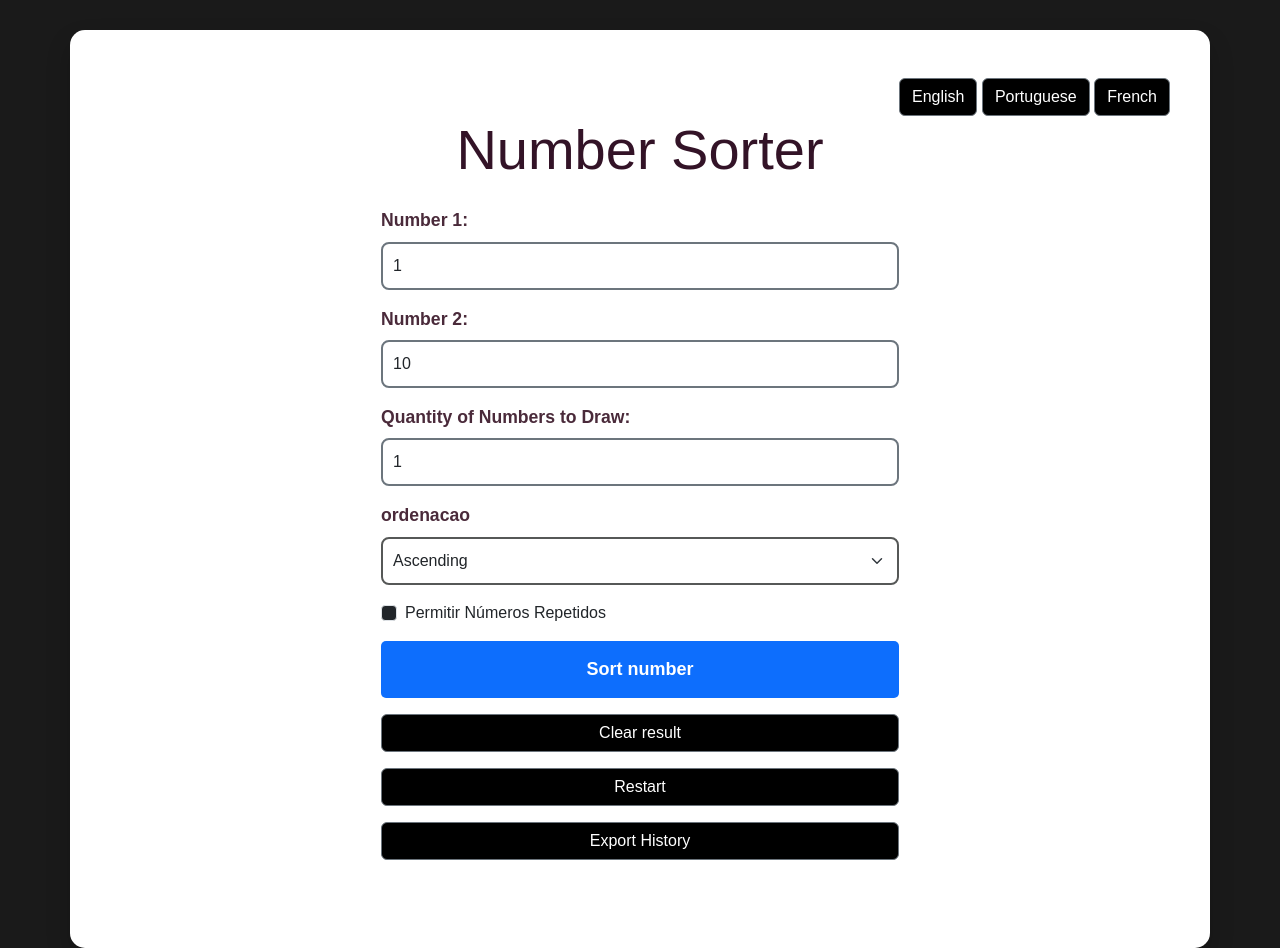
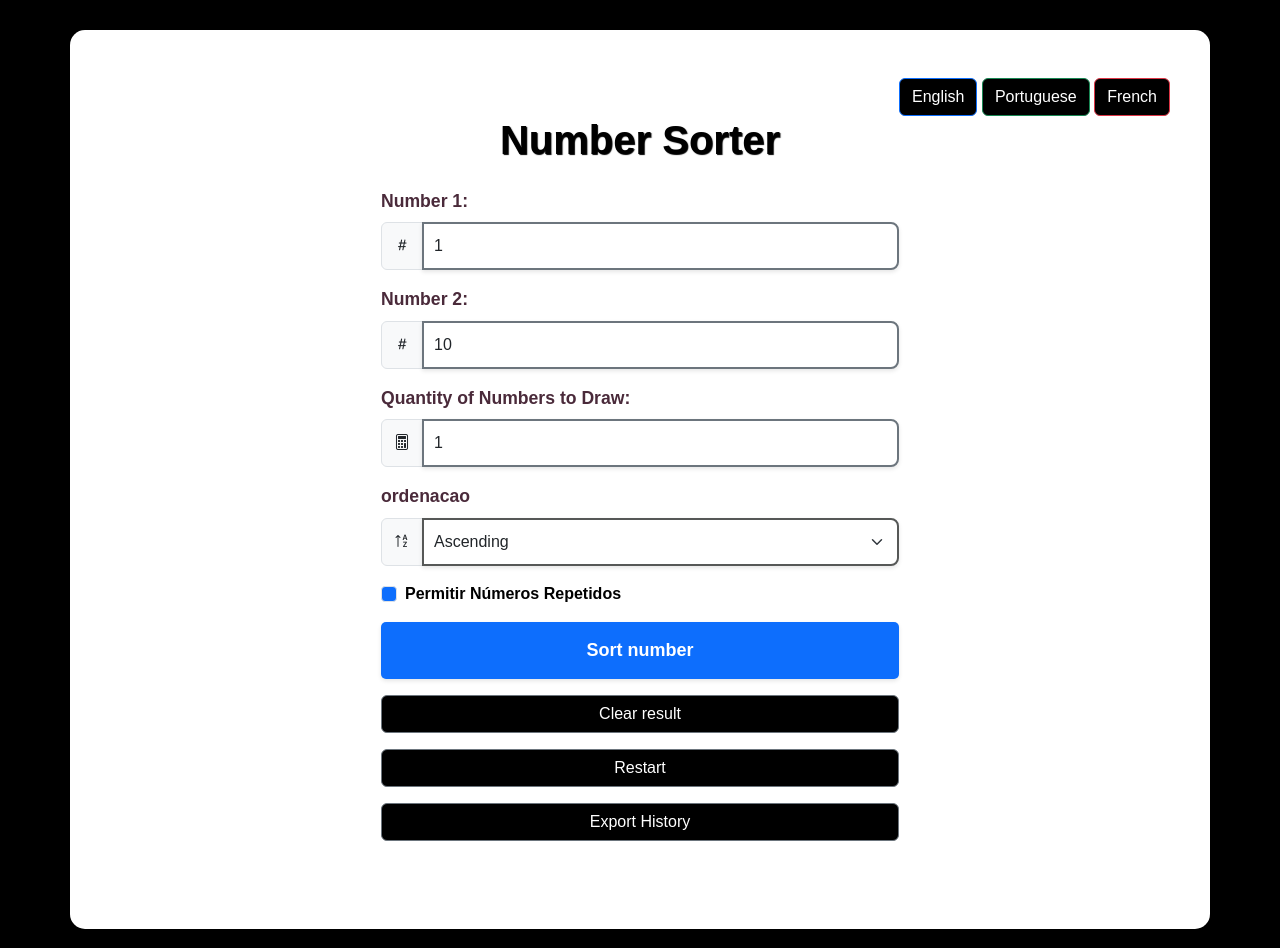
Before and after one commit to IanOliveiraSilva/sorteador-numeros, a plain HTML site: page index.html in a window 1280 px wide. Drawn offline with nearby package versions, Linux system fonts and the light colour scheme.

Commit message:
Changing style

```diff
--- a/index.html
+++ b/index.html
@@ -4,9 +4,11 @@
 <head>
     <meta charset="UTF-8">
     <meta name="viewport" content="width=device-width, initial-scale=1.0">
+
     <title>Sorteador de Números</title>
     <link rel="stylesheet" href="https://cdn.jsdelivr.net/npm/bootstrap@5.3.2/dist/css/bootstrap.min.css">
     <link href="https://cdn.jsdelivr.net/npm/bootstrap-icons@1.11.2/font/bootstrap-icons.css" rel="stylesheet">
+
     <link rel="stylesheet" href="styles.css">
 
 </head>
@@ -15,47 +17,67 @@
 
     <div class="container py-5">
         <div class="text-end">
-            <button class="btn btn-secondary" onclick="mudarIdioma('en')" data-traducao="english">English</button>
-            <button class="btn btn-secondary" onclick="mudarIdioma('pt')" data-traducao="portugues">Português</button>
-            <button class="btn btn-secondary" onclick="mudarIdioma('fr')" data-traducao="frances">Francês</button>
+            <button class="btn btn-secondary btn-outline-primary" onclick="mudarIdioma('en')" data-traducao="english">English</button>
+            <button class="btn btn-secondary btn-outline-success" onclick="mudarIdioma('pt')" data-traducao="portugues">Português</button>
+            <button class="btn btn-secondary btn-outline-danger" onclick="mudarIdioma('fr')" data-traducao="frances">Francês</button>
         </div>
 
         <h1 class="display-4 text-center mb-4" data-traducao="titulo">Sorteador de Números</h1>
 
         <div class="row justify-content-center">
+
             <div class="col-md-6">
                 <div class="mb-3">
                     <label for="numero1" class="form-label" data-traducao="labelNumero1">Número 1:</label>
+                    <div class="input-group">
+                        <span class="input-group-text"><i class="bi bi-hash"></i></span>
                         <input type="number" id="numero1" class="form-control" value="1" required>
+                    </div>
                 </div>
 
                 <div class="mb-3">
                     <label for="numero2" class="form-label" data-traducao="labelNumero2">Número 2:</label>
+                    <div class="input-group">
+                        <span class="input-group-text"><i class="bi bi-hash"></i></span>
                         <input type="number" id="numero2" class="form-control" value="10" required>
+                    </div>
                 </div>
 
                 <div class="mb-3">
-                    <label for="quantidade" class="form-label" data-traducao="labelQuantidade">Quantidade de Números a Sortear:</label>
+                    <label for="quantidade" class="form-label" data-traducao="labelQuantidade">Quantidade de Números a
+                        Sortear:</label>
+                    <div class="input-group">
+                        <span class="input-group-text"><i class="bi bi-calculator"></i></span>
                         <input type="number" id="quantidade" class="form-control" value="1" required>
+                    </div>
                 </div>
 
                 <div class="mb-3">
+
                     <label for="ordenacao" class="form-label" data-traducao="ordenacao">Ordenação:</label>
+                    <div class="input-group">
+                        <label class="input-group-text"><i class="bi bi-sort-alpha-up"></i></label>
                         <select id="ordenacao" class="form-select">
                             <option value="crescente" data-traducao="Crescente">Crescente</option>
                             <option value="decrescente" data-traducao="Decrescente">Decrescente</option>
                         </select>
+
+                    </div>
                 </div>
 
                 <div class="mb-3 form-check">
-                    <input type="checkbox" id="permitirRepetidos" class="bg-dark form-check-input" data-traducao="permitirRepetidos">
-                    <label class="form-check-label text-dark" for="permitirRepetidos">Permitir Números Repetidos</label>
+                    <input type="checkbox" id="permitirRepetidos" class="form-check-input bg-primary" data-traducao="permitirRepetidos">
+                    <label class="form-check-label text-black fw-bold" for="permitirRepetidos">Permitir Números Repetidos</label>
                 </div>
 
-                <button class="btn btn-primary w-100 mb-3" data-traducao="sortearNumeros" onclick="sortearNumero()">Sortear Número(s)</button>
-                <button class="btn btn-secondary w-100 mb-3 " data-traducao="limparResultados" onclick="limparResultado()">Limpar Resultado</button>
-                <button class="btn btn-secondary w-100 mb-3" data-traducao="reiniciar" onclick="reiniciar()">Reiniciar</button>
-                <button class="btn btn-secondary w-100 mb-3" data-traducao="exportarHistoricos" onclick="exportarHistorico()">Exportar Histórico</button>
+                <button class="btn btn-primary w-100 mb-3" data-traducao="sortearNumeros"
+                    onclick="sortearNumero()">Sortear Número(s)</button>
+                <button class="btn btn-secondary w-100 mb-3 " data-traducao="limparResultados"
+                    onclick="limparResultado()">Limpar Resultado</button>
+                <button class="btn btn-secondary w-100 mb-3" data-traducao="reiniciar"
+                    onclick="reiniciar()">Reiniciar</button>
+                <button class="btn btn-secondary w-100 mb-3" data-traducao="exportarHistoricos"
+                    onclick="exportarHistorico()">Exportar Histórico</button>
 
                 <div id="result" class="text-center fs-3 fw-bold"></div>
                 <div id="historico" class="text-center mt-4"></div>
--- a/styles.css
+++ b/styles.css
@@ -1,8 +1,9 @@
 body {
-    background-color: #1a1a1a;
+    background-color: #000000;
     font-family: 'Arial', sans-serif;
     color: #fff;
     margin: 0;
+    transition: background-color 0.3s ease-in-out;
 }
 
 .container {
@@ -11,56 +12,58 @@ body {
     border-radius: 15px;
     padding: 40px;
     margin-top: 30px;
-    transition: box-shadow 0.3s ease-in-out;
-}
-
-.container:hover {
-    box-shadow: 0 16px 32px rgba(0, 0, 0, 0.3);
+    transition: box-shadow 0.3s ease-in-out, transform 0.3s ease-in-out;
 }
 
 
-.container:hover {
-    box-shadow: 0 12px 24px rgba(0, 0, 0, 0.3);
+.display-4 {
+    color: #000000;
+    text-align: center;
+    margin-bottom: 20px;
+    font-size: 2.5em;
+    font-weight: bold;
+    text-shadow: 1px 1px 1px rgba(0, 0, 0, 1);
 }
 
-.display-4 {
-    color: #331327;
-    text-align: center;
-    margin-bottom: 20px;
-}
 
 .form-label {
     color: #4a2a3a;
     font-weight: 600;
     margin-bottom: 8px;
     font-size: 1.1em;
+    transition: color 0.3s ease-in-out;
 }
 
 .form-control {
     border: 2px solid #6c757d;
     border-radius: 8px;
-    transition: border-color 0.3s ease-in-out;
+    transition: border-color 0.3s ease-in-out, box-shadow 0.3s ease-in-out;
     padding: 10px;
     font-size: 1em;
+    box-shadow: 0 2px 4px rgba(0,0,0,0.1);
 }
 
 .form-control:focus {
     border-color: #0d6efd;
     outline: none;
+    box-shadow: 0 2px 8px rgba(0,0,0,0.2);
 }
 
 .form-select {
     border: 2px solid #565857;
     border-radius: 8px;
-    transition: border-color 0.3s ease-in-out;
+    transition: border-color 0.3s ease-in-out, box-shadow 0.3s ease-in-out;
     padding: 10px;
     font-size: 1em;
+    box-shadow: 0 2px 4px rgba(0,0,0,0.1);
 }
 
 .form-select:focus {
     border-color: #0d6efd;
     outline: none;
+    box-shadow: 0 2px 8px rgba(0,0,0,0.2);
 }
+
 
 .btn-primary {
     background-color: #0d6efd;
@@ -71,16 +74,19 @@ body {
     font-weight: bold;
     color: #fff;
     border-radius: 5px;
-    transition: background-color 0.3s ease;
+    transition: background-color 0.3s ease, box-shadow 0.3s ease;
+    box-shadow: 0 2px 4px rgba(0,0,0,0.1);
 }
 
 .btn-primary:hover {
     background-color: #0b5ed7;
+    box-shadow: 0 2px 8px rgba(0,0,0,0.2);
 }
 
 .btn-secondary {
     background-color: #000;
     color: #fff;
+    transition: background-color 0.3s ease, color 0.3s ease;
 }
 
 .btn-secondary:hover {
@@ -88,14 +94,19 @@ body {
     color: #000;
 }
 
+
 #result {
     color: #000;
     font-size: 1.5rem;
     font-weight: bold;
     text-align: center;
     margin-top: 20px;
+    transition: color 0.3s ease-in-out;
 }
 
+#result:hover {
+    color: #0d6efd;
+}
 
 @keyframes fadeIn {
     from {
@@ -110,7 +121,9 @@ body {
 
 .fade-in {
     animation: fadeIn 1s ease-in-out;
+    animation-fill-mode: both;
 }
+
 
 #historico .historico-card {
     background-color: #000000;
@@ -119,18 +132,27 @@ body {
     border-radius: 8px;
     padding: 15px;
     margin-bottom: 20px;
-    transition: transform 0.3s ease;
+    transition: transform 0.3s ease, box-shadow 0.3s ease;
+    box-shadow: 0 4px 8px rgba(0, 0, 0, 0.2);
 }
 
 #historico .historico-card:hover {
     transform: scale(1.02);
+    box-shadow: 0 8px 16px rgba(0, 0, 0, 0.3);
 }
 
 #historico .historico-card p {
     margin: 0;
+    font-size: 1.1em;
+    line-height: 1.6;
 }
 
 #historico .historico-card .icon {
     color: #ffffff;
     margin-right: 10px;
+    transition: color 0.3s ease;
 }
+
+#historico .historico-card:hover .icon {
+    color: #0d6efd;
+}
```
Lines whose indentation alone changed are shown as unchanged.
